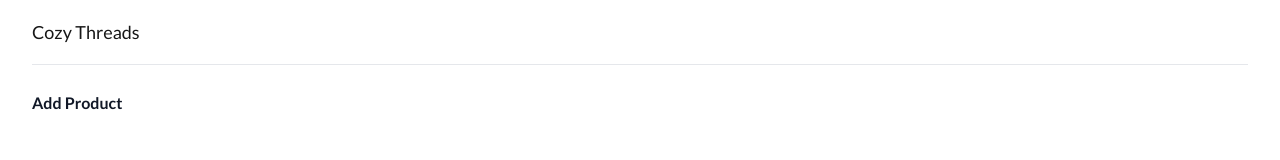
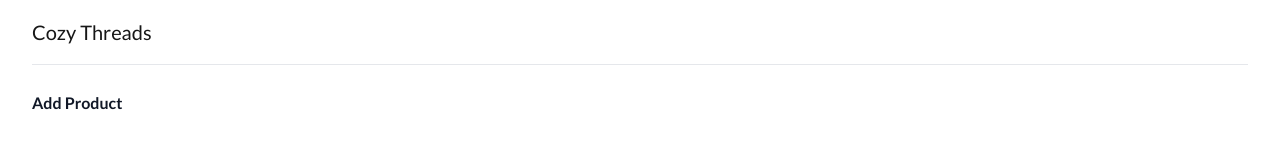
Before and after one commit to samuelwstout/cozy-threads, a Next.js app: page /admin in a window 1280 px wide. Shown: the top 160 px of the page. Built offline with nearby package versions, Linux system fonts and the light colour scheme; a web font is replaced by a local one.

Commit message:
make title larger

```diff
--- a/src/app/_components/Header.tsx
+++ b/src/app/_components/Header.tsx
@@ -26,7 +26,7 @@
               <div className="border-b border-gray-200">
                 <div className="flex h-16 items-center justify-between">
                   <div className="hidden lg:flex lg:flex-1 lg:items-center">
-                    <a href="/" className="text-lg">
+                    <a href="/" className="text-xl">
                       <span>Cozy Threads</span>
                     </a>
                   </div>
```
